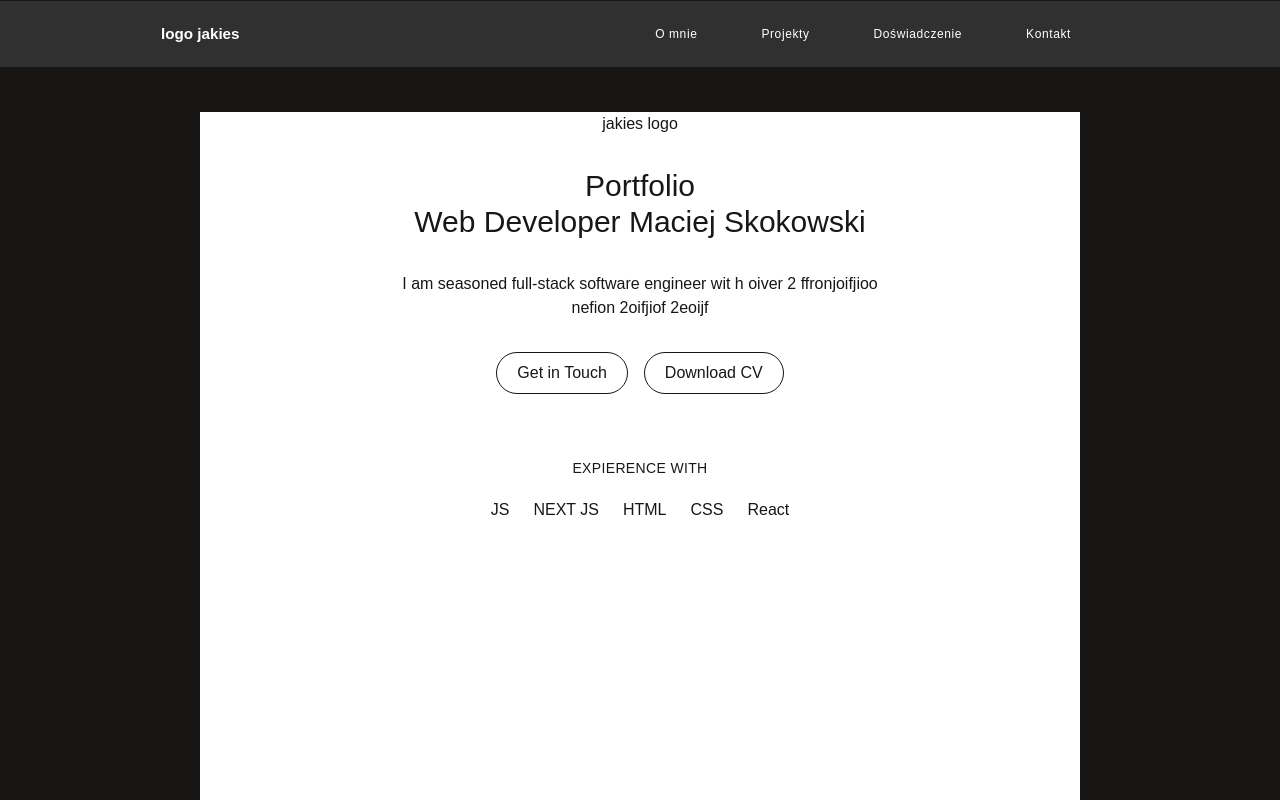
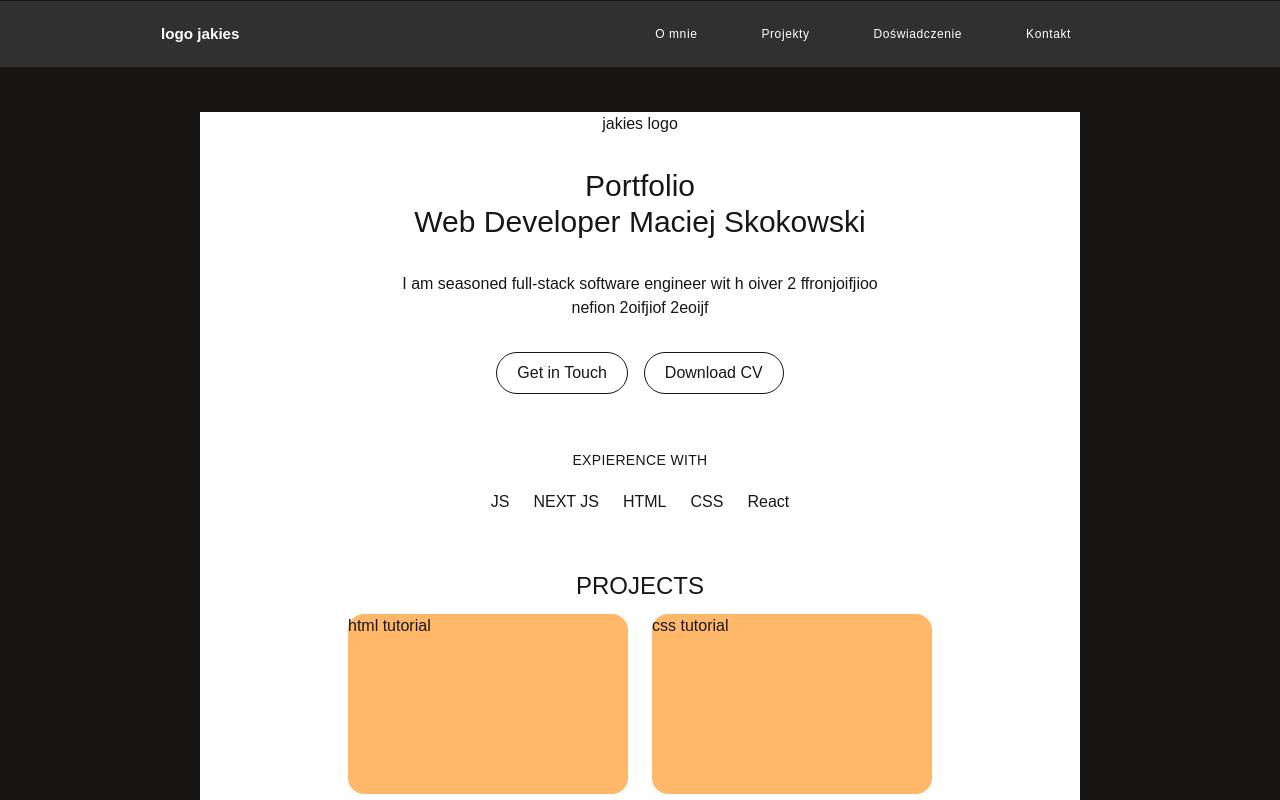
Before and after one commit to vvaciej/Praca-licencjancka-portfolio-app, a Next.js app in the folder praca-licencjacka/: page / in a window 1280 px wide. Shown: the top 800 px of the page. Built offline with nearby package versions, Linux system fonts and the light colour scheme.

Commit message:
added project section

```diff
--- a/praca-licencjacka/app/page.tsx
+++ b/praca-licencjacka/app/page.tsx
@@ -16,7 +16,7 @@ export default function Home() {
 					</nav>
 				</header>
 				<main className='flex bg-[#161513] min-w-full min-h-full justify-center mt-16'>
-					<div className='bg-white w-220 flex flex-col gap-y-8 items-center mt-12'>
+					<div className='bg-white w-220 flex flex-col gap-y-14 items-center mt-12'>
 						<section className='flex flex-col items-center text-center gap-y-8 w-3/4'>
 							<div className=''>jakies logo</div>
 							<h1 className='text-3xl'>
@@ -27,20 +27,34 @@ export default function Home() {
 							<p className='w-3/4 h-full'>
 								I am seasoned full-stack software engineer wit h oiver 2 ffronjoifjioo nefion 2oifjiof 2eoijf
 							</p>
-							<div className='flex gap-x-4'>
+							<section className='flex gap-x-4'>
 								<button className='border rounded-3xl px-5 py-2'>Get in Touch</button>
 								<button className='border rounded-3xl px-5 py-2'>Download CV</button>
-							</div>
+							</section>
 						</section>
-						<section className='mt-8 flex flex-col items-center gap-y-5'>
+						<section className='flex flex-col items-center gap-y-5'>
 							<h3 className='uppercase tracking-wide text-sm'>Expierence with</h3>
-							<div className='flex gap-x-6'>
+							<section className='flex gap-x-6'>
 								<span>JS</span>
 								<span>NEXT JS</span>
 								<span>HTML</span>
 								<span>CSS</span>
 								<span>React</span>
-							</div>
+							</section>
+						</section>
+						<section className='flex flex-col items-center gap-y-3'>
+							<h2 className='uppercase text-2xl'>Projects</h2>
+							<section className='flex gap-x-6 '>
+								<div className='h-45 w-70 bg-orange-300 rounded-2xl'>
+									html tutorial
+								</div>
+								<div className='w-70 h-45 rounded-2xl bg-orange-300'>
+									css tutorial
+								</div>
+							</section>
+						</section>
+						<section>
+							<h2 className='uppercase text-2xl'>Expierence</h2>
 						</section>
 					</div>
 				</main>
```
